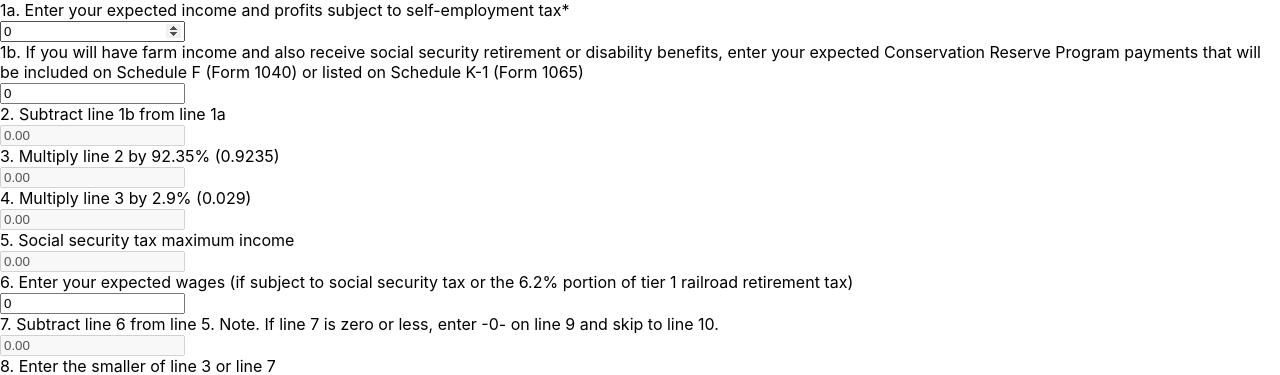
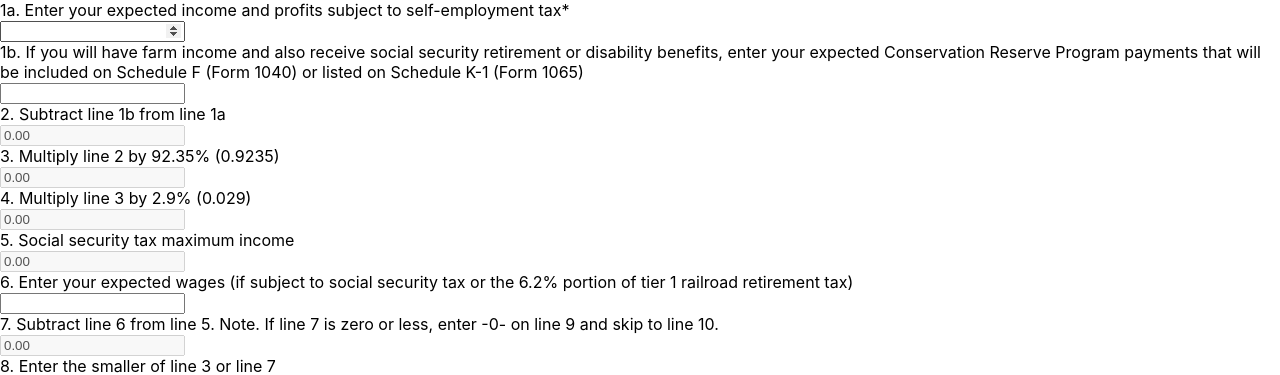
Before and after one commit to tsamb/estimated-tax-calculator, a React (Create React App) app: page / in a window 1280 px wide. Shown: the top 375 px of the page. Built offline with nearby package versions, Linux system fonts and the light colour scheme.

Commit message:
Refactor out value to display

```diff
--- a/src/App.js
+++ b/src/App.js
@@ -124,6 +124,18 @@ class App extends Component {
     event.preventDefault();
   }
 
+  displayValue(field) {
+    if (field.computed) {
+      return this.state[field.name].toFixed(2)
+    } else {
+      if (this.state[field.name] == 0) {
+        return ''
+      } else {
+        return this.state[field.name]
+      }
+    }
+  }
+
   render() {
     return (
       <form onSubmit={this.handleSubmit}>
@@ -131,7 +143,7 @@ class App extends Component {
           {this.se_tax_fields.map((field, i) =>
             <label key={i}>
               <div><span>{field.name}. </span>{field.instruction}</div>
-              <input name={field.name} disabled={field.computed} value={field.computed ? this.state[field.name].toFixed(2) : this.state[field.name]} type="number" onChange={this.handleChange}/>
+              <input name={field.name} disabled={field.computed} value={this.displayValue(field)} type="number" onChange={this.handleChange}/>
             </label>
           )}
         </div>
```
